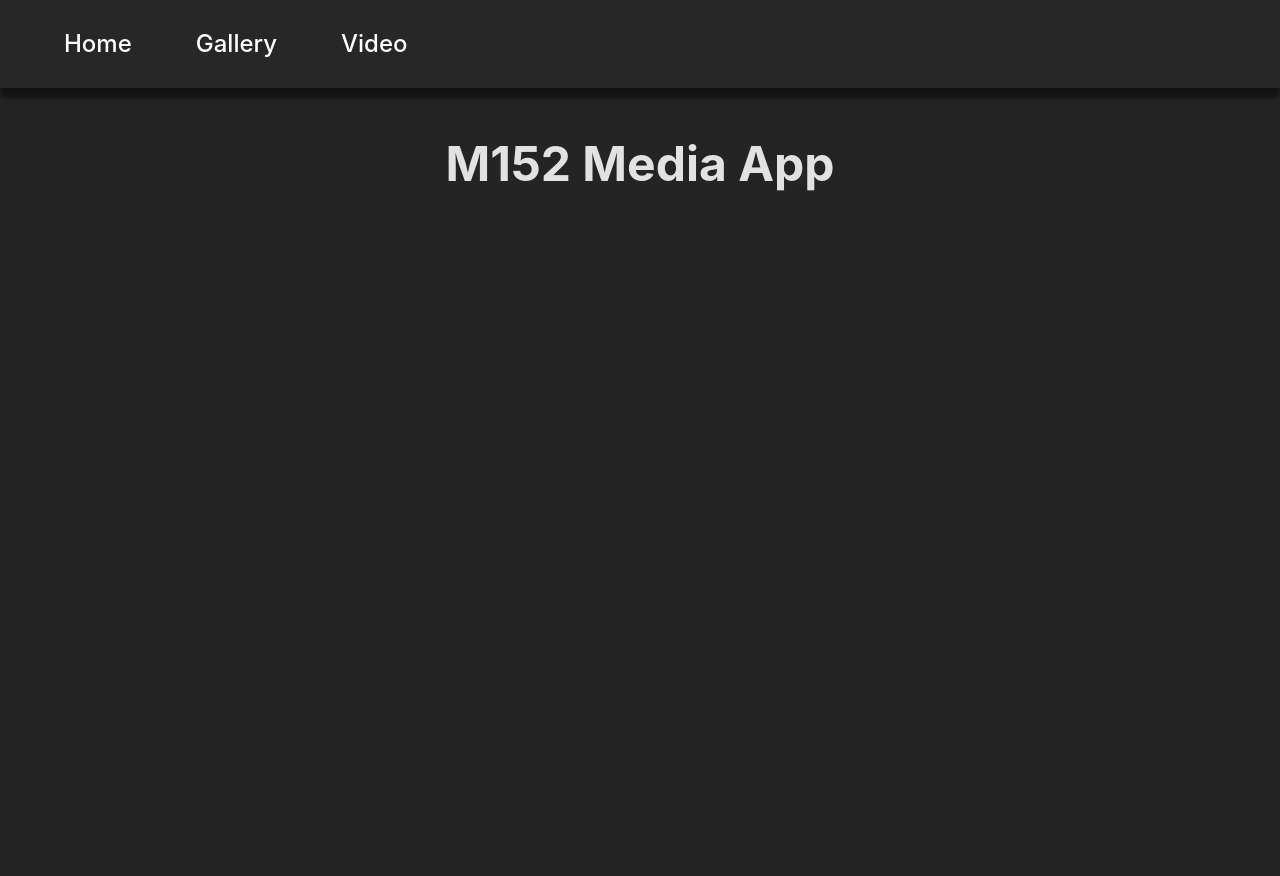
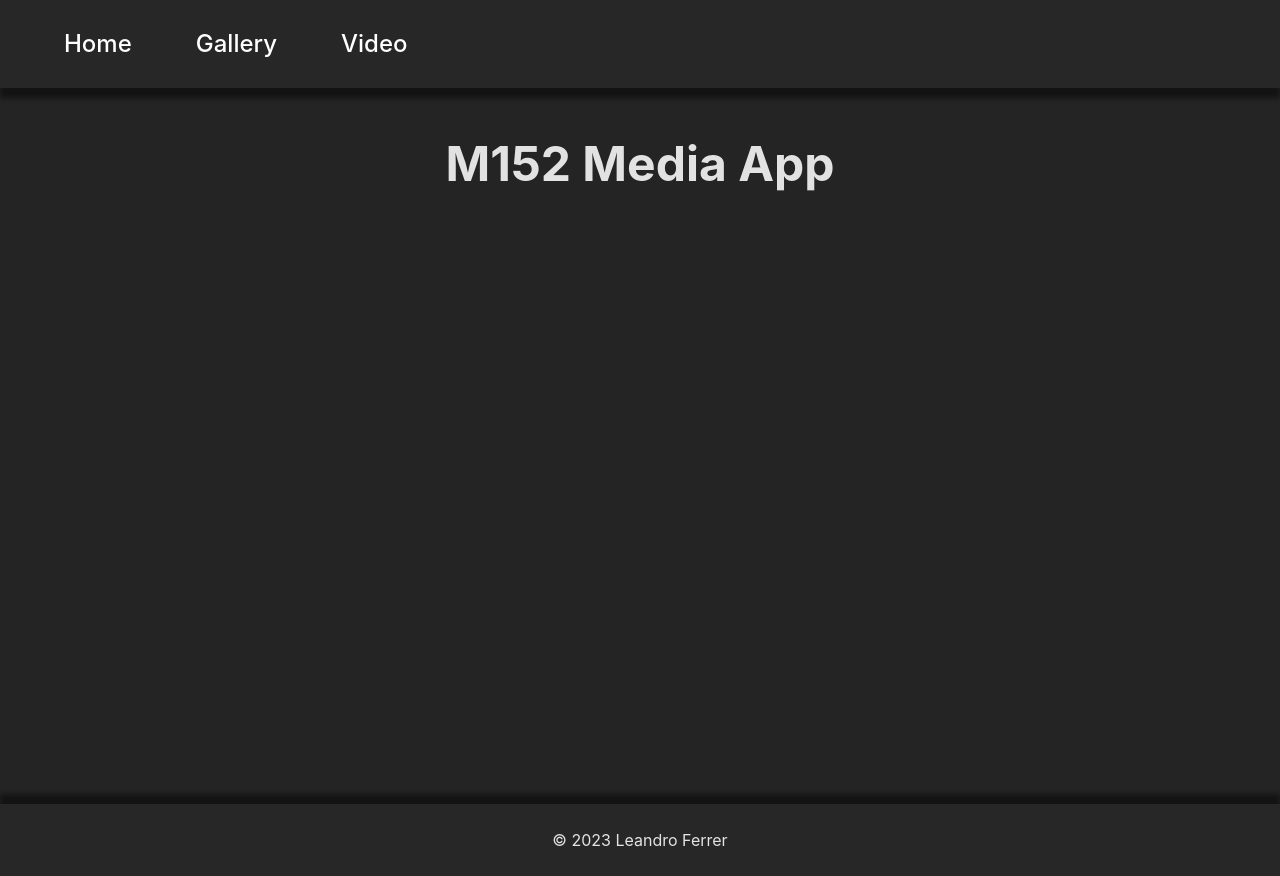
Before and after one commit to L-Ferrer/M152_Gallery, a React (Vite) app: page / in a window 1280 px wide. Before the commit the page ends 800 px from the top, so only its background shows below. Built offline with nearby package versions, Linux system fonts and the light colour scheme.

Commit message:
Added video and footer

```diff
--- a/src/App.css
+++ b/src/App.css
@@ -1,5 +1,9 @@
 .App{
   width: 100%;
+}
+
+.home{
+  height: 83vh;
 }
 
 .navbar {
@@ -39,9 +43,28 @@
   text-align: center;
 }
 
+.video_box{
+  padding: 10px;
+  text-align: center;
+}
+
 .video{
-  display: block;
-  margin: 0 auto;
-  border-style: none;
-  margin-bottom: 10vh;
+  text-align: center;
+  max-width: 960px;
+  max-height: 75vh;
+
+  min-height: 25%;
+  width: auto;
 }
+
+.footer{
+  text-align: center;
+  bottom: 0;
+  position: relative;
+  padding: 0.5rem;
+  margin-top: 20px;
+  background-color: rgb(39, 39, 39);
+  box-shadow: 0px -10px 5px rgba(0, 0, 0, 0.467);
+  -webkit-box-shadow: 0px -10px 5px rgba(0, 0, 0, 0.467);
+  max-width: 100%;
+}
--- a/src/App.jsx
+++ b/src/App.jsx
@@ -1,8 +1,8 @@
 import { useState } from 'react'
-import Gallery from './Gallery.jsx'
-import Navbar from './Navbar.jsx'
-import Home from './Home.jsx'
-import Video from './Video.jsx'
+import Gallery from './pages/Gallery.jsx'
+import Layout from './Layout.jsx'
+import Home from './pages/Home.jsx'
+import Video from './pages/Video.jsx'
 import './App.css'
 import {
   BrowserRouter,
@@ -17,7 +17,7 @@ function App() {
     <div className="App">
       <BrowserRouter>
         <Routes>
-          <Route path="/" element={<Navbar />}>
+          <Route path="/" element={<Layout />}>
             <Route index element={<Home />} />
             <Route path="gallery" element={<Gallery />} />
             <Route path="video" element={<Video />} />
--- a/src/Navbar.jsx
+++ b/src/Layout.jsx
@@ -1,6 +1,6 @@
 import { Outlet } from "react-router-dom";
 
-const renderForm = (
+const navbar = (
     <div className="navbar">
         <a href="/" className='nav_child'>Home</a>
         <a href="/gallery" className='nav_child'>Gallery</a>
@@ -8,13 +8,20 @@ const renderForm = (
     </div>
 );
 
-const Navbar = () => {
+const footer = (
+    <div className="footer">
+        <p>© 2023 Leandro Ferrer</p>
+    </div>
+);
+
+const Layout = () => {
     return (
         <>
-            {renderForm}
+            {navbar}
             <Outlet />
+            {footer}
         </>
     )
 };
 
-export default Navbar;
+export default Layout;
--- a/src/Video.jsx
+++ /dev/null
@@ -1,12 +0,0 @@
-function Video(){
-    //https://trapgaming.spdns.org/src/priv/Backrooms.mp4
-    return(
-        <div>
-            <h1 className="title">Backrooms Project</h1>
-            <p className="subtitle">by Diego & Ferrer</p>
-            <iframe className="video" src="https://drive.google.com/file/d/1HC7sW9fuKBXHNIhGHxURdYS_MXvdw6R4/preview" width="1000" height="500" allow="autoplay"></iframe>
-        </div>
-    )
-}
-
-export default Video
--- a/src/Gallery.jsx
+++ b/src/pages/Gallery.jsx
@@ -1,5 +1,4 @@
 import Lightroom from 'react-lightbox-gallery'
-import './App.css'
 
 //Images
 import quantum_dog from '/18f11103dd833e388c91a9c9ff64642079c8f894e1a6f6d7e2b608984d24a040_1.jpg'
@@ -78,7 +77,7 @@ function Gallery() {
   return (
     <div className="App">
       <div onClick={() => handleClick()}>
-        <Lightroom images={images} settings={settings}/>
+        <Lightroom images={images} settings={settings} className="gallery"/>
       </div>
     </div>
   )
--- a/src/Home.jsx
+++ b/src/pages/Home.jsx
@@ -1,5 +1,3 @@
-import './App.css'
-
 function Home() {
     return (
         <>
--- /dev/null
+++ b/src/pages/Video.jsx
@@ -0,0 +1,17 @@
+function Video() {
+    //https://trapgaming.spdns.org/src/priv/Backrooms.mp4
+    return (
+        <div>
+            <h1 className="title">Backrooms Project</h1>
+            <p className="subtitle">by Diego & Ferrer</p>
+            <div className="video_box">
+                <video className="video" src="https://trapgaming.spdns.org/src/priv/Backrooms.mp4" controls>
+                    Your browser does not support the video tag.
+                </video>
+            </div>
+
+        </div>
+    )
+}
+
+export default Video
```
Also changed, not shown: 1 other file (tests, documents, lock files or other folders).
